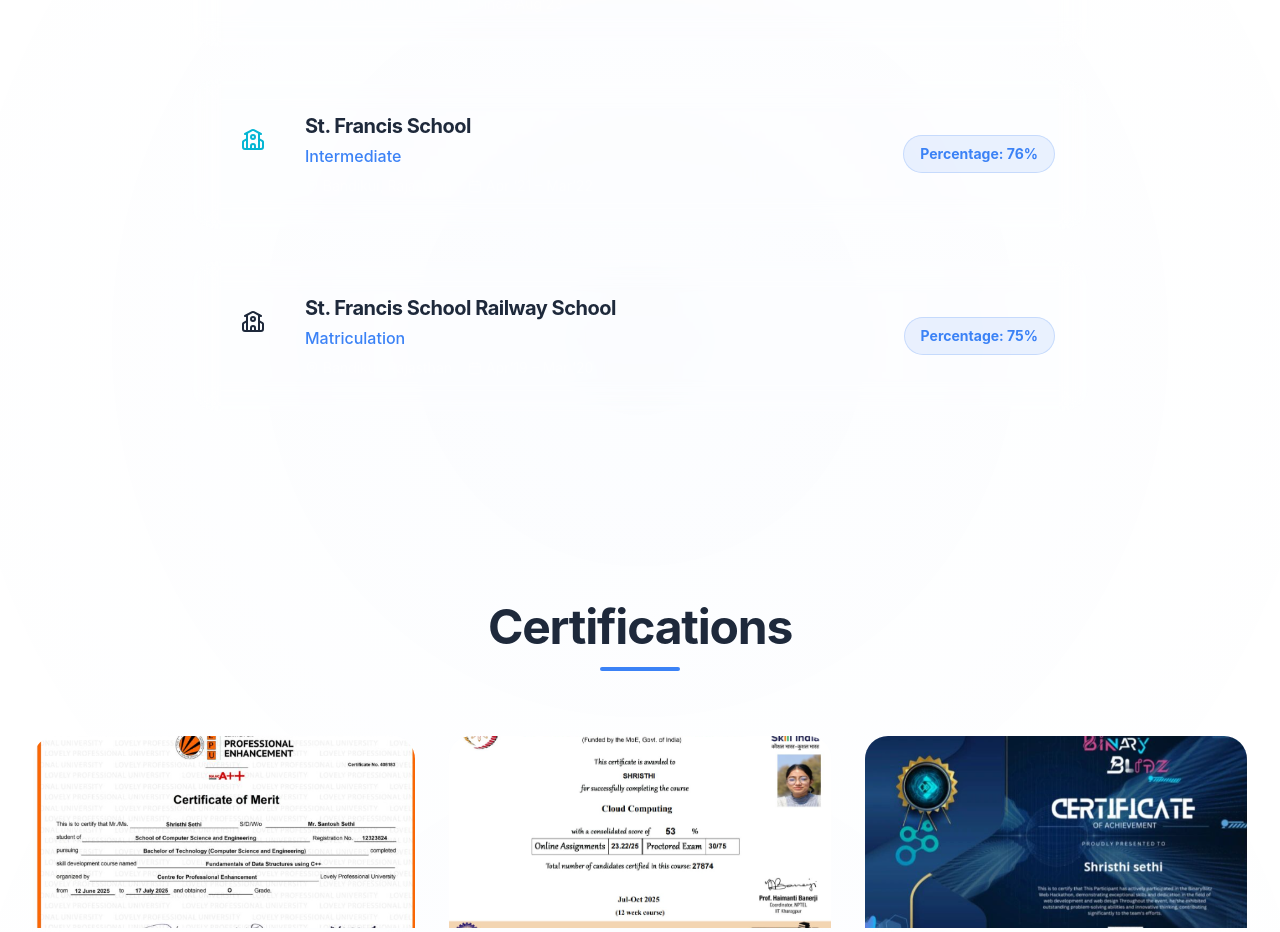
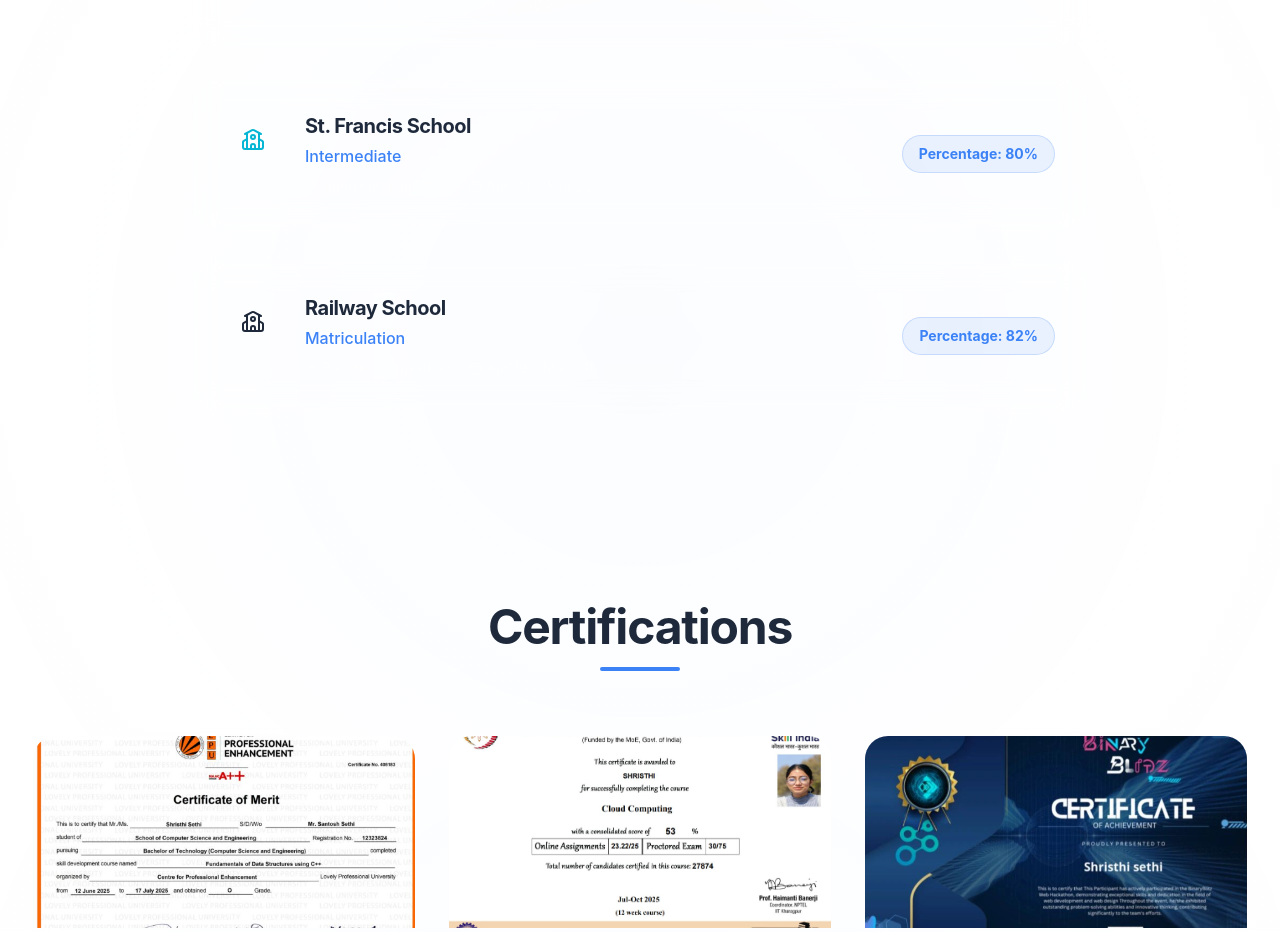
Before and after one commit to shri9461/shristhi-portfolio, a React (Vite) app: page / in a window 1280 px wide. Shown: the part 3260-4192 px from the top of the page. Built offline with nearby package versions, Linux system fonts and the light colour scheme.

Commit message:
Update education percentages

```diff
--- a/src/components/Education.jsx
+++ b/src/components/Education.jsx
@@ -15,15 +15,15 @@ const Education = () => {
       location: 'Bandikui, Rajasthan',
       degree: 'Intermediate',
       duration: 'Apr ‘21 – Mar’22',
-      details: 'Percentage: 76%',
+      details: 'Percentage: 80%',
       icon: <School size={24} className="text-secondary-light" />,
     },
     {
-      institution: 'St. Francis School Railway School',
+      institution: 'Railway School',
       location: 'Bandikui, Rajasthan',
       degree: 'Matriculation',
       duration: 'Apr’19 – Mar ’20',
-      details: 'Percentage: 75%',
+      details: 'Percentage: 82%',
       icon: <School size={24} className="text-accent" />,
     },
   ]
```
